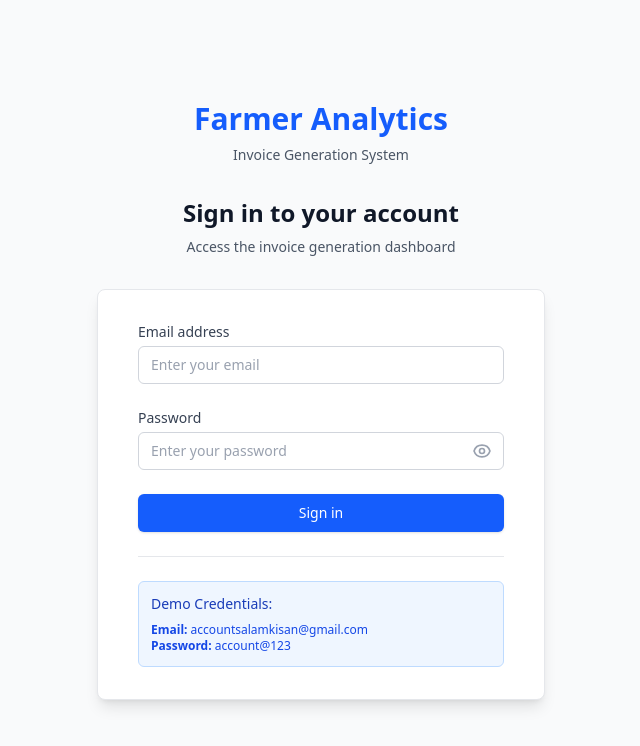
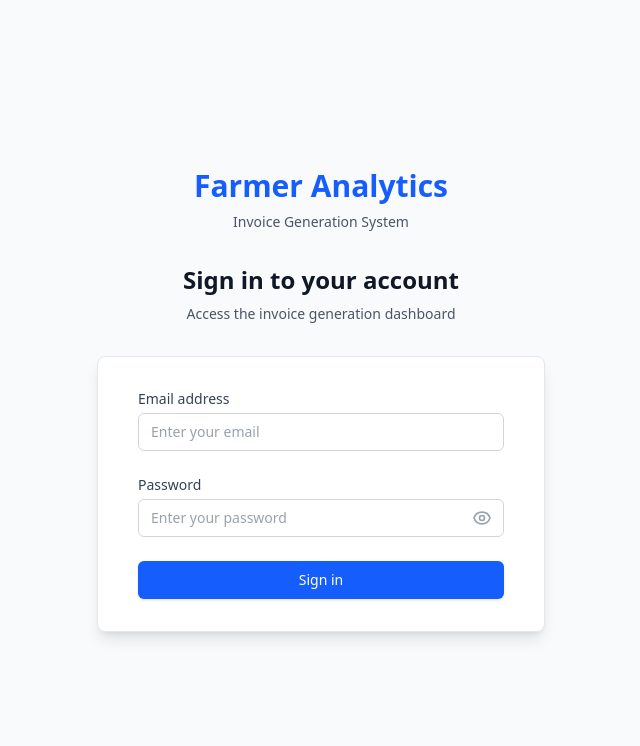
Before and after one commit to Prym-aero/invoice_generator, a React (Vite) app in the folder frontend/: page / in a window 1280 px wide. Shown: the top 746 px of the page, without its empty margins (319-959 px from the left). Built offline with nearby package versions, Linux system fonts and the light colour scheme; no server answers.

Commit message:
added some changes

```diff
--- a/frontend/src/components/Login.jsx
+++ b/frontend/src/components/Login.jsx
@@ -167,17 +167,6 @@ const Login = () => {
               </button>
             </div>
           </form>
-
-          {/* Demo Credentials */}
-          <div className="mt-6 border-t border-gray-200 pt-6">
-            <div className="bg-blue-50 border border-blue-200 rounded-md p-3">
-              <h4 className="text-sm font-medium text-blue-800 mb-2">Demo Credentials:</h4>
-              <p className="text-xs text-blue-700">
-                <strong>Email:</strong> accountsalamkisan@gmail.com<br />
-                <strong>Password:</strong> account@123
-              </p>
-            </div>
-          </div>
         </div>
       </div>
     </div>
```
